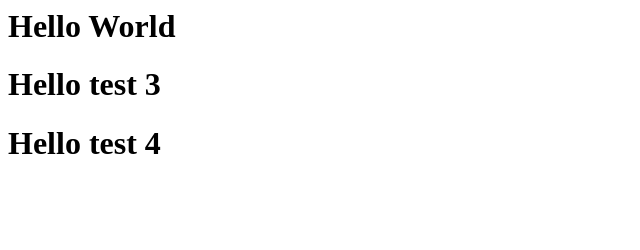
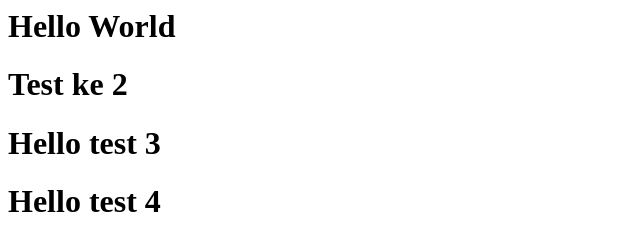
Before and after one commit to ainmohamedzin/git-demo5, a plain HTML site: page index.html in a window 1280 px wide. Shown: the whole page, without its empty margins (0-640 px from the left). Drawn offline with Linux system fonts and the light colour scheme.

Commit message:
add dan commit index.html

```diff
--- a/index.html
+++ b/index.html
@@ -1,5 +1,7 @@
-<h1> Hello World </h1>
+<h1>Hello World</h1>
 
-<h1> Hello test 3</h1>
+<h1>Test ke 2</h1>
 
-<h1> Hello test 4</h1>
+<h1>Hello test 3</h1>
+
+<h1>Hello test 4</h1>
```
